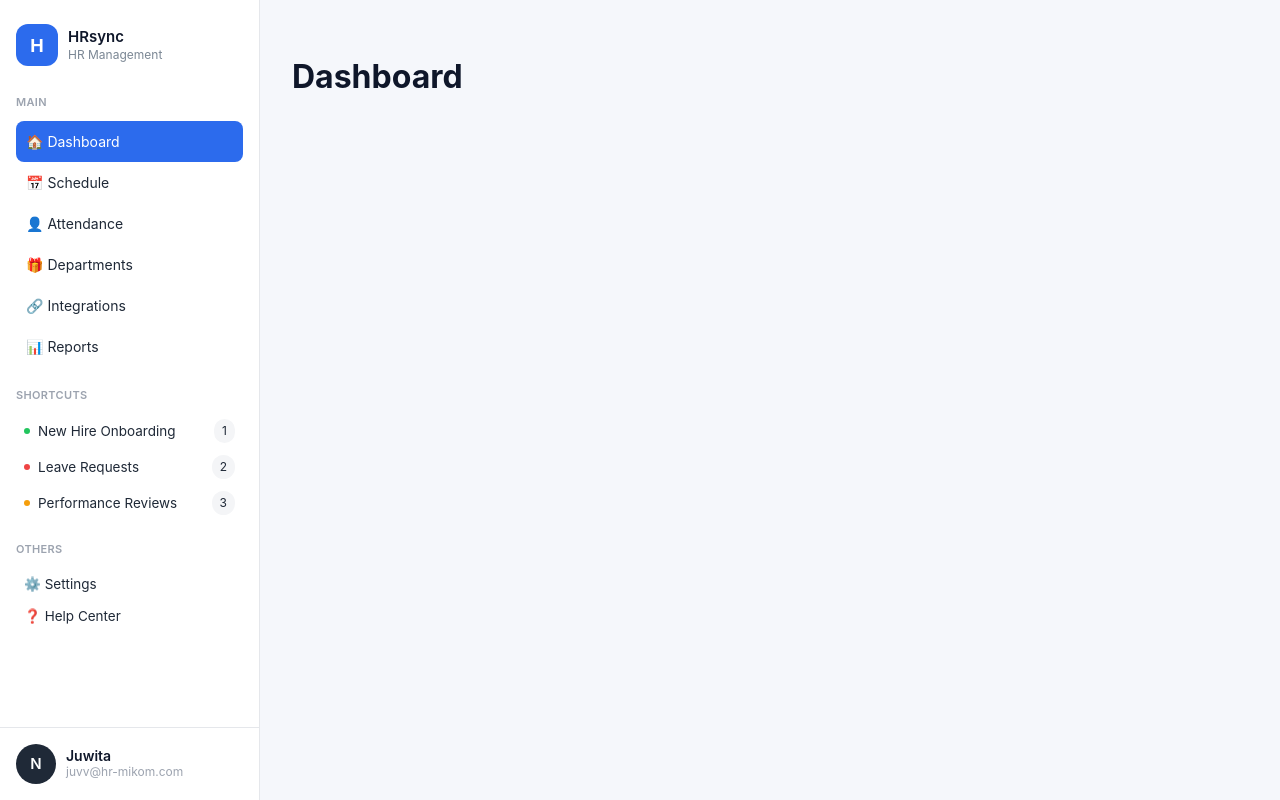
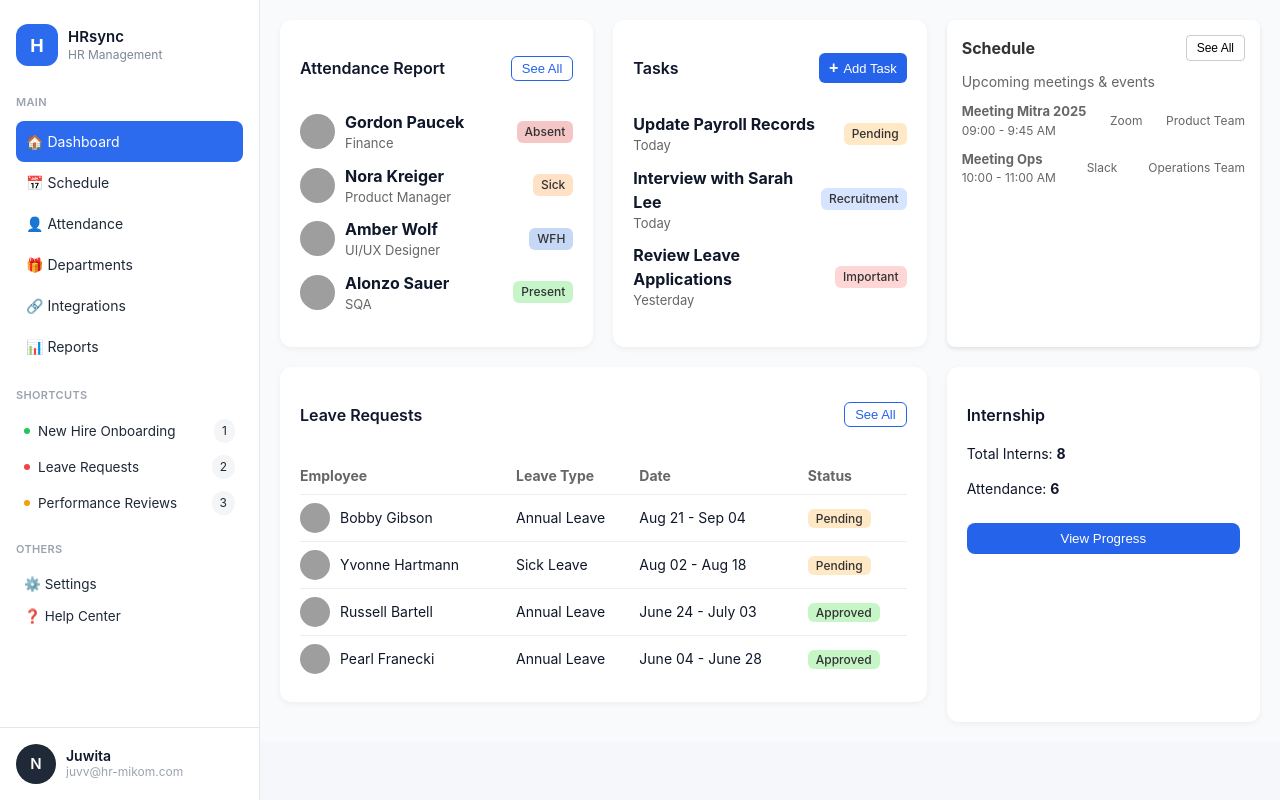
Before and after one commit to Jayanithi-R/hrwebsite, a React (Create React App) app: page / in a window 1280 px wide. Built offline with nearby package versions, Linux system fonts and the light colour scheme; grey boxes are pictures that could not be loaded.

Commit message:
attendedance changes

```diff
--- a/src/App.js
+++ b/src/App.js
@@ -2,8 +2,7 @@ import React from "react";
 import { BrowserRouter as Router, Routes, Route } from "react-router-dom";
 import Sidebar from "./components/sidebar";
 import Desktop from "./components/desktop";
-// import Attendance from "./components/attendance";
-// import Sidebar from "./components/Sidebar";
+import Attendance from "./components/atttendance";
 import Schedule from "./components/schedule";
 
 function App() {
@@ -13,9 +12,9 @@ function App() {
         <Sidebar />
         <div style={{ marginLeft: "260px", flex: 1 }}>
           <Routes>
-            <Route path="/" element={<h1 style={{ padding: "2rem" }}>Dashboard</h1>} />
+            <Route path="/" element={<Desktop />} />
             <Route path="/schedule" element={<Schedule />} />
-            {/* <Route path="/attendance" element={<Attendance />} /> */}
+            <Route path="/attendance" element={<Attendance />} />
             <Route path="/desktop" element={<Desktop />} />
 
           </Routes>
--- a/src/components/atttendance.jsx
+++ b/src/components/atttendance.jsx
@@ -1,4 +1,5 @@
 import { useState } from "react";
+import ReactDOM from "react-dom/client";
 
     function Attendance() {
       const [leaveRequests, setLeaveRequests] = useState([
--- a/src/components/desktop.jsx
+++ b/src/components/desktop.jsx
@@ -1,5 +1,5 @@
 import React, { useState, useEffect } from "react";
-
+import ReactDOM from "react-dom/client";
 // Placeholder data
 const dashboardData = {
   attendance: [
@@ -289,5 +289,7 @@ const HRDashboard = () => {
     </div>
   );
 };
+const root = ReactDOM.createRoot(document.getElementById("root"));
+    root.render(<HRDashboard />);
 
 export default HRDashboard;
```
